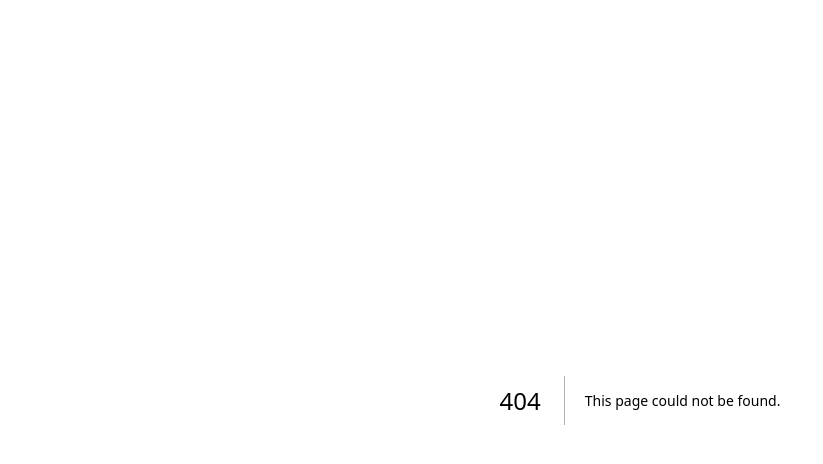
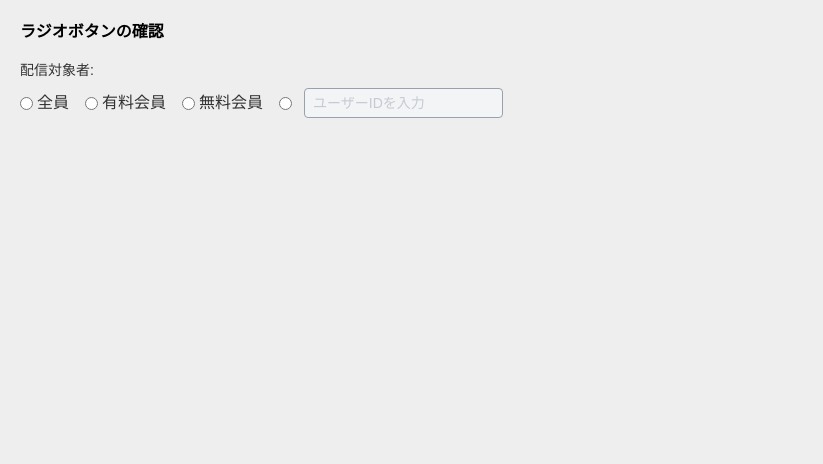
Before and after one commit to ymtakt/nextjs_sample, a Next.js app: page /comp-test/radio-button in a window 1280 px wide. Before the commit this address had no page. Shown: the top 464 px of the page, without its empty margins (0-823 px from the left). Built offline with nearby package versions, Linux system fonts and the light colour scheme.

Commit message:
feat:ラジオボタンのコンポーネント化（テキストオプション付）

```diff
--- a/src/app/(test)/comp-test/page.tsx
+++ b/src/app/(test)/comp-test/page.tsx
@@ -33,6 +33,9 @@ export default function Home() {
         <TextLink href="/comp-test/modal" size="large">
           モーダル確認
         </TextLink>
+        <TextLink href="/comp-test/radio-button" size="large">
+          ラジオボタン確認
+        </TextLink>
       </div>
     </div>
   );
--- /dev/null
+++ b/src/app/(test)/comp-test/radio-button/page.tsx
@@ -0,0 +1,60 @@
+"use client";
+
+import { useState, useEffect } from "react";
+import RadioButton from "@/components/general/FormParts/RadioButton";
+
+export default function Home() {
+  const [form, setForm] = useState({
+    targetAudience: "",
+    userId: "",
+  });
+
+  const handleChange = (key: keyof typeof form, value: string) => {
+    if (key === "userId") {
+      setForm((prev) => ({
+        ...prev,
+        userId: value,
+        targetAudience: "user",
+      }));
+    } else {
+      setForm((prev) => ({
+        ...prev,
+        [key]: value,
+        ...(key === "targetAudience" && value !== "user" ? { userId: "" } : {}),
+      }));
+    }
+  };
+
+  // 状態の変更を監視してログ出力
+  useEffect(() => {
+    console.log("現在のformの状態:", form);
+  }, [form]);
+
+  return (
+    <div className="ml-5 mt-5">
+      <p className="text-black font-bold mb-4">ラジオボタンの確認</p>
+      <div className="flex flex-col space-y-4">
+        <RadioButton
+          label={`配信対象者: ${form.targetAudience} ${
+            form.userId ? `(${form.userId})` : ""
+          }`}
+          options={[
+            { label: "全員", value: "all" },
+            { label: "有料会員", value: "paid" },
+            { label: "無料会員", value: "free" },
+            {
+              label: "ユーザーID",
+              value: "user",
+              isInput: true,
+              inputPlaceholder: "ユーザーIDを入力",
+            },
+          ]}
+          value={form.targetAudience}
+          inputValue={form.userId}
+          onChange={(value) => handleChange("targetAudience", value)}
+          onInputChange={(value) => handleChange("userId", value)}
+        />
+      </div>
+    </div>
+  );
+}
--- /dev/null
+++ b/src/components/general/FormParts/RadioButton/index.tsx
@@ -0,0 +1,65 @@
+"use client";
+
+import React from "react";
+
+type RadioOption = {
+  label: string;
+  value: string;
+  isInput?: boolean;
+  inputPlaceholder?: string;
+};
+
+type Props = {
+  label?: string;
+  options: RadioOption[];
+  value: string;
+  inputValue?: string;
+  onChange: (value: string) => void;
+  onInputChange?: (value: string) => void;
+};
+
+const RadioButton = ({
+  label,
+  options,
+  value,
+  inputValue = "",
+  onChange,
+  onInputChange,
+}: Props) => {
+  return (
+    <div className="flex flex-col gap-2">
+      {label && <label className="text-sm text-cp-black">{label}</label>}
+      <div className="flex items-center gap-4 ">
+        {options.map((option) => (
+          <label key={option.value} className="flex items-center gap-1">
+            <input
+              type="radio"
+              value={option.value}
+              checked={value === option.value}
+              onChange={() => onChange(option.value)}
+            />
+            {!option.isInput && (
+              <span className="text-cp-black">{option.label}</span>
+            )}
+            {option.isInput && (
+              <input
+                type="text"
+                placeholder={option.inputPlaceholder || ""}
+                disabled={value !== option.value}
+                className={`ml-2 border rounded px-2 py-1 text-sm ${
+                  value !== option.value
+                    ? "bg-gray-100 text-gray-400"
+                    : "bg-white text-black"
+                }`}
+                value={inputValue}
+                onChange={(e) => onInputChange?.(e.target.value)}
+              />
+            )}
+          </label>
+        ))}
+      </div>
+    </div>
+  );
+};
+
+export default RadioButton;
```
